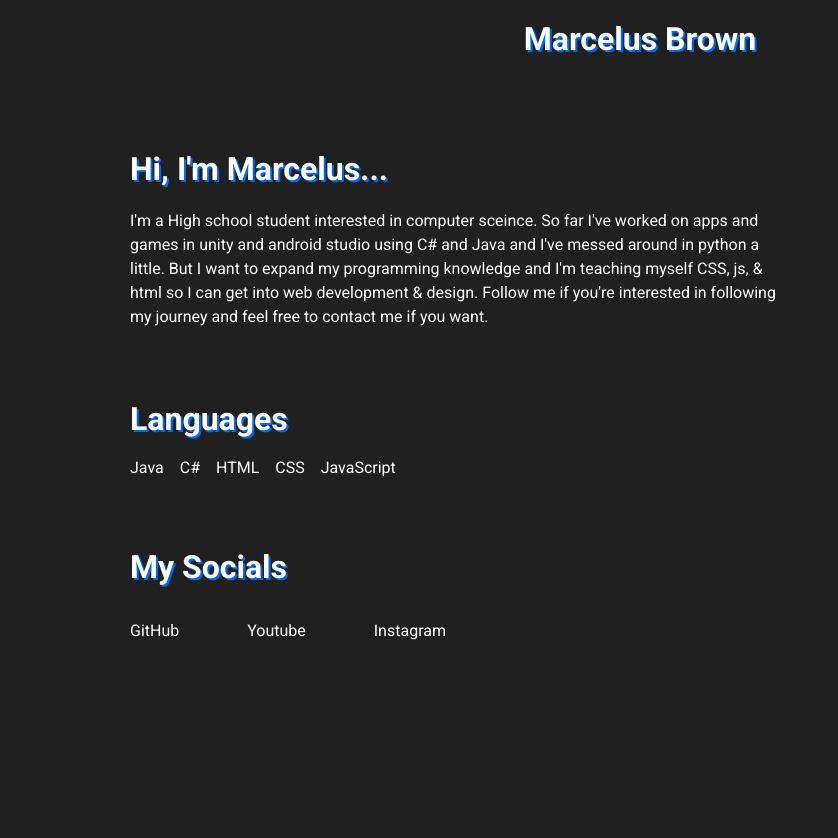
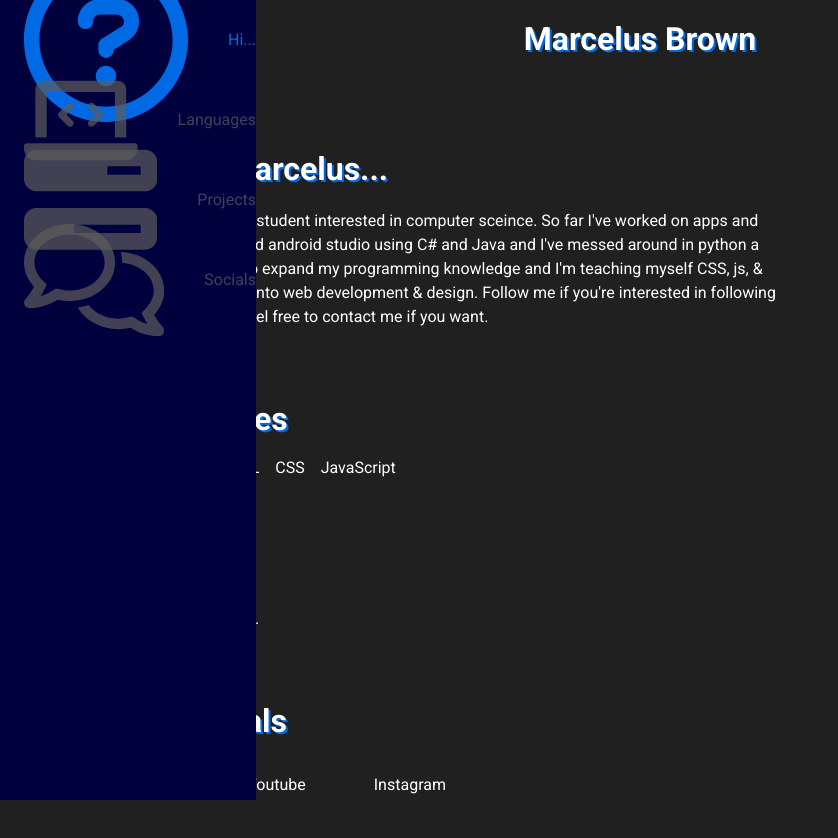
Before and after one commit to mebsport/Marcelus-Brown-Site_OLD, a plain HTML site: page index.html in a window 1280 px wide. Shown: the whole page, without its empty margins (0-838 px from the left). Before the commit the page ends 800 px from the top, so only its background shows below. Drawn offline with nearby package versions, Linux system fonts and the light colour scheme; a web font is replaced by a local one.

Commit message:
navbar
coded the html and css for the navigation bar on the side

```diff
--- a/index.html
+++ b/index.html
@@ -20,6 +20,48 @@
     <title>Marcelus Brown Portfolio</title>
   </head>
   <body>
+    <nav class="navbar">
+      <ul class="navbar-nav">
+        <li class="nav-item">
+          <a href="#" class="nav-link">
+            <svg
+              aria-hidden="true"
+              focusable="false"
+              data-prefix="far"
+              data-icon="circle-question"
+              class="svg-inline--fa fa-circle-question"
+              role="img"
+              xmlns="http://www.w3.org/2000/svg"
+              viewBox="0 0 512 512"
+            >
+              <path
+                fill="currentColor"
+                d="M256 0C114.6 0 0 114.6 0 256s114.6 256 256 256s256-114.6 256-256S397.4 0 256 0zM256 464c-114.7 0-208-93.31-208-208S141.3 48 256 48s208 93.31 208 208S370.7 464 256 464zM256 336c-18 0-32 14-32 32s13.1 32 32 32c17.1 0 32-14 32-32S273.1 336 256 336zM289.1 128h-51.1C199 128 168 159 168 198c0 13 11 24 24 24s24-11 24-24C216 186 225.1 176 237.1 176h51.1C301.1 176 312 186 312 198c0 8-4 14.1-11 18.1L244 251C236 256 232 264 232 272V288c0 13 11 24 24 24S280 301 280 288V286l45.1-28c21-13 34-36 34-60C360 159 329 128 289.1 128z"
+              ></path>
+            </svg>
+            <span class="link-text">Hi...</span>
+          </a>
+        </li>
+        <li class="nav-item">
+          <a href="#" class="nav-link">
+            <svg aria-hidden="true" focusable="false" data-prefix="fas" data-icon="laptop-code" class="svg-inline--fa fa-laptop-code" role="img" xmlns="http://www.w3.org/2000/svg" viewBox="0 0 640 512"><path fill="currentColor" d="M128 96h384v256h64V80C576 53.63 554.4 32 528 32h-416C85.63 32 64 53.63 64 80V352h64V96zM624 384h-608C7.25 384 0 391.3 0 400V416c0 35.25 28.75 64 64 64h512c35.25 0 64-28.75 64-64v-16C640 391.3 632.8 384 624 384zM365.9 286.2C369.8 290.1 374.9 292 380 292s10.23-1.938 14.14-5.844l48-48c7.812-7.813 7.812-20.5 0-28.31l-48-48c-7.812-7.813-20.47-7.813-28.28 0c-7.812 7.813-7.812 20.5 0 28.31l33.86 33.84l-33.86 33.84C358 265.7 358 278.4 365.9 286.2zM274.1 161.9c-7.812-7.813-20.47-7.813-28.28 0l-48 48c-7.812 7.813-7.812 20.5 0 28.31l48 48C249.8 290.1 254.9 292 260 292s10.23-1.938 14.14-5.844c7.812-7.813 7.812-20.5 0-28.31L240.3 224l33.86-33.84C281.1 182.4 281.1 169.7 274.1 161.9z"></path></svg>
+            <span class="link-text">Languages</span>
+          </a>
+        </li>
+        <li class="nav-item">
+          <a href="#" class="nav-link">
+            <svg aria-hidden="true" focusable="false" data-prefix="fas" data-icon="bars-progress" class="svg-inline--fa fa-bars-progress" role="img" xmlns="http://www.w3.org/2000/svg" viewBox="0 0 512 512"><path fill="currentColor" d="M464 64C490.5 64 512 85.49 512 112V176C512 202.5 490.5 224 464 224H48C21.49 224 0 202.5 0 176V112C0 85.49 21.49 64 48 64H464zM448 128H320V160H448V128zM464 288C490.5 288 512 309.5 512 336V400C512 426.5 490.5 448 464 448H48C21.49 448 0 426.5 0 400V336C0 309.5 21.49 288 48 288H464zM192 352V384H448V352H192z"></path></svg>
+            <span class="link-text">Projects</span>
+          </a>
+        </li>
+        <li class="nav-item">
+          <a href="#" class="nav-link">
+            <svg aria-hidden="true" focusable="false" data-prefix="far" data-icon="comments" class="svg-inline--fa fa-comments" role="img" xmlns="http://www.w3.org/2000/svg" viewBox="0 0 640 512"><path fill="currentColor" d="M208 0C322.9 0 416 78.8 416 176C416 273.2 322.9 352 208 352C189.3 352 171.2 349.7 153.9 345.8C123.3 364.8 79.13 384 24.95 384C14.97 384 5.93 378.1 2.018 368.9C-1.896 359.7-.0074 349.1 6.739 341.9C7.26 341.5 29.38 317.4 45.73 285.9C17.18 255.8 0 217.6 0 176C0 78.8 93.13 0 208 0zM164.6 298.1C179.2 302.3 193.8 304 208 304C296.2 304 368 246.6 368 176C368 105.4 296.2 48 208 48C119.8 48 48 105.4 48 176C48 211.2 65.71 237.2 80.57 252.9L104.1 277.8L88.31 308.1C84.74 314.1 80.73 321.9 76.55 328.5C94.26 323.4 111.7 315.5 128.7 304.1L145.4 294.6L164.6 298.1zM441.6 128.2C552 132.4 640 209.5 640 304C640 345.6 622.8 383.8 594.3 413.9C610.6 445.4 632.7 469.5 633.3 469.9C640 477.1 641.9 487.7 637.1 496.9C634.1 506.1 625 512 615 512C560.9 512 516.7 492.8 486.1 473.8C468.8 477.7 450.7 480 432 480C350 480 279.1 439.8 245.2 381.5C262.5 379.2 279.1 375.3 294.9 369.9C322.9 407.1 373.9 432 432 432C446.2 432 460.8 430.3 475.4 426.1L494.6 422.6L511.3 432.1C528.3 443.5 545.7 451.4 563.5 456.5C559.3 449.9 555.3 442.1 551.7 436.1L535.9 405.8L559.4 380.9C574.3 365.3 592 339.2 592 304C592 237.7 528.7 183.1 447.1 176.6L448 176C448 159.5 445.8 143.5 441.6 128.2H441.6z"></path></svg>
+            <span class="link-text">Socials</span>
+          </a>
+        </li>
+      </ul>
+    </nav>
     <header>
       <!-- <div class="logo">
         <img src="/img/logoplaceholder.png" alt="Marcelus Brown Logo" />
@@ -55,6 +97,11 @@
           <li class="language">JavaScript</li>
         </ul>
         <div class="needsSpacing">
+          <h1>Projects</h1>
+        </div>
+        <p>Nothing here yet...</p>
+        <ul class="socials">
+        <div class="needsSpacing">
           <h1>My Socials</h1>
         </div>
         <ul class="socials">
--- a/style.css
+++ b/style.css
@@ -4,8 +4,9 @@
 :root {
   --colorThemeDarkGray: rgb(32, 32, 32);
   --colorThemeLightGray: #969696;
-  --colorThemeDarkBlue: #000057;
+  --colorThemeDarkBlue: #00003f;
   --colorThemeLightBlue: #006ae4;
+  --transition-speed: 600ms;
 }
 
 *,
@@ -127,6 +128,66 @@ body::-webkit-scrollbar-track {
 }
 body::-webkit-scrollbar-thumb {
   border-radius: 10px;
-  background: var(--colorThemeLightBlue);
+  background: var(--colorThemeDarkBlue);
 }
+
 /* navigation bar */
+.navbar {
+  width: 5rem;
+  height: 100vh;
+  position: fixed;
+  background-color: var(--colorThemeDarkBlue);
+  transition: width 200ms ease;
+}
+.navbar-nav {
+  list-style: none;
+  padding: 0;
+  margin: 0;
+  display: flex;
+  flex-direction: column;
+  align-items: center;
+}
+.nav-item {
+  width: 100%;
+}
+.nav-item:last-child {
+  margin-top: auto;
+}
+.nav-link {
+  display: flex;
+  align-items: center;
+  height: 5rem;
+  color: var(--colorThemeLightBlue);
+  text-decoration: none;
+  filter: grayscale(100%) opacity(0.7);
+  transition: var(--transition-speed);
+}
+.link-text {
+  display: none;
+  margin-left: 1rem;
+}
+.nav-link svg {
+  min-width: 2rem;
+  margin: 0 1.5rem;
+}
+.navbar:hover {
+  width: 16rem;
+}
+.navbar:hover .link-text {
+  display: block;
+}
+.fa-primary {
+  color: black;
+}
+.fa-secondary {
+  color: var(--colorThemeLightGray);
+}
+.fa-primary,
+.fa-secondary {
+  transition: var(--transition-speed);
+}
+.nav-link:hover {
+  filter: grayscale(0%) opacity(1);
+  background: var(--colorThemeDarkBlue);
+  color: var(--colorThemeLightBlue);
+}
```
